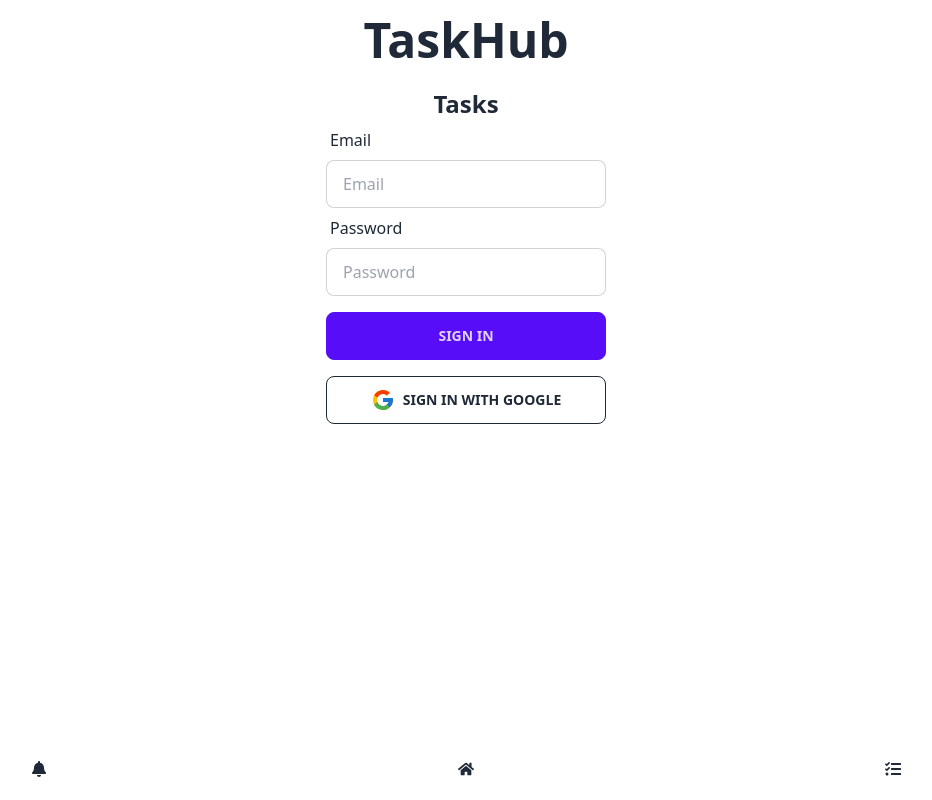
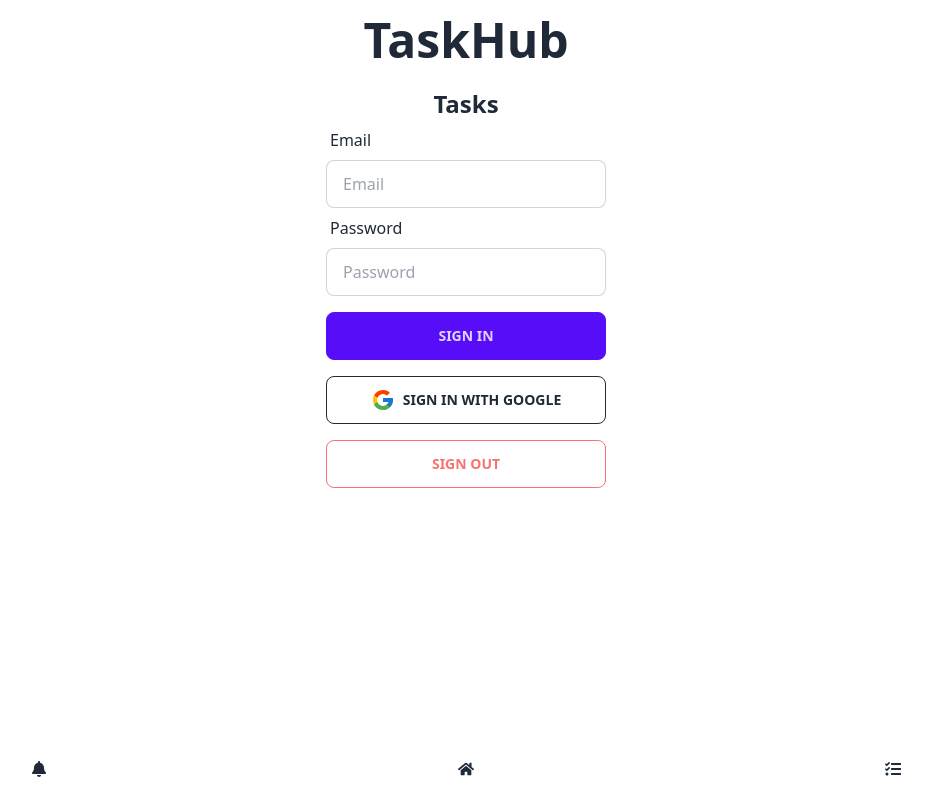
Before and after one commit to HabibMollah/taskhub, a React (Vite) app: page /tasks in a window 1280 px wide. Shown: the whole page, without its empty margins (174-1106 px from the left). Built offline with nearby package versions, Linux system fonts and the light colour scheme; no server answers.

Commit message:
Add auth

```diff
--- a/src/components/Auth.tsx
+++ b/src/components/Auth.tsx
@@ -1,13 +1,36 @@
 import { auth, googleProvider } from "../firebase";
-import { createUserWithEmailAndPassword } from "firebase/auth";
+import {
+  createUserWithEmailAndPassword,
+  signInWithPopup,
+  signOut,
+} from "firebase/auth";
 import { useForm, SubmitHandler, FieldValues } from "react-hook-form";
 import { FcGoogle } from "react-icons/fc";
 const Auth = () => {
-  const { register, handleSubmit, reset } = useForm();
+  const { register, handleSubmit } = useForm();
 
   const onSubmit: SubmitHandler<FieldValues> = async (data) => {
-    await createUserWithEmailAndPassword(auth, data.email, data.password);
-    reset();
+    try {
+      await createUserWithEmailAndPassword(auth, data.email, data.password);
+    } catch (error) {
+      console.error(error);
+    }
+  };
+
+  const handleGoogleSignIn = async () => {
+    try {
+      await signInWithPopup(auth, googleProvider);
+    } catch (error) {
+      console.error(error);
+    }
+  };
+
+  const handleSignOut = async () => {
+    try {
+      await signOut(auth);
+    } catch (error) {
+      console.error(error);
+    }
   };
 
   return (
@@ -42,10 +65,16 @@
       </button>
       <button
         className="btn-outline btn mt-4 block flex items-center justify-center gap-2"
-        // onClick={}
+        onClick={handleGoogleSignIn}
       >
         <FcGoogle size={24} />
         Sign in with Google
+      </button>
+      <button
+        className="btn-outline btn-error btn mt-4"
+        onClick={handleSignOut}
+      >
+        Sign out
       </button>
     </form>
   );
```
